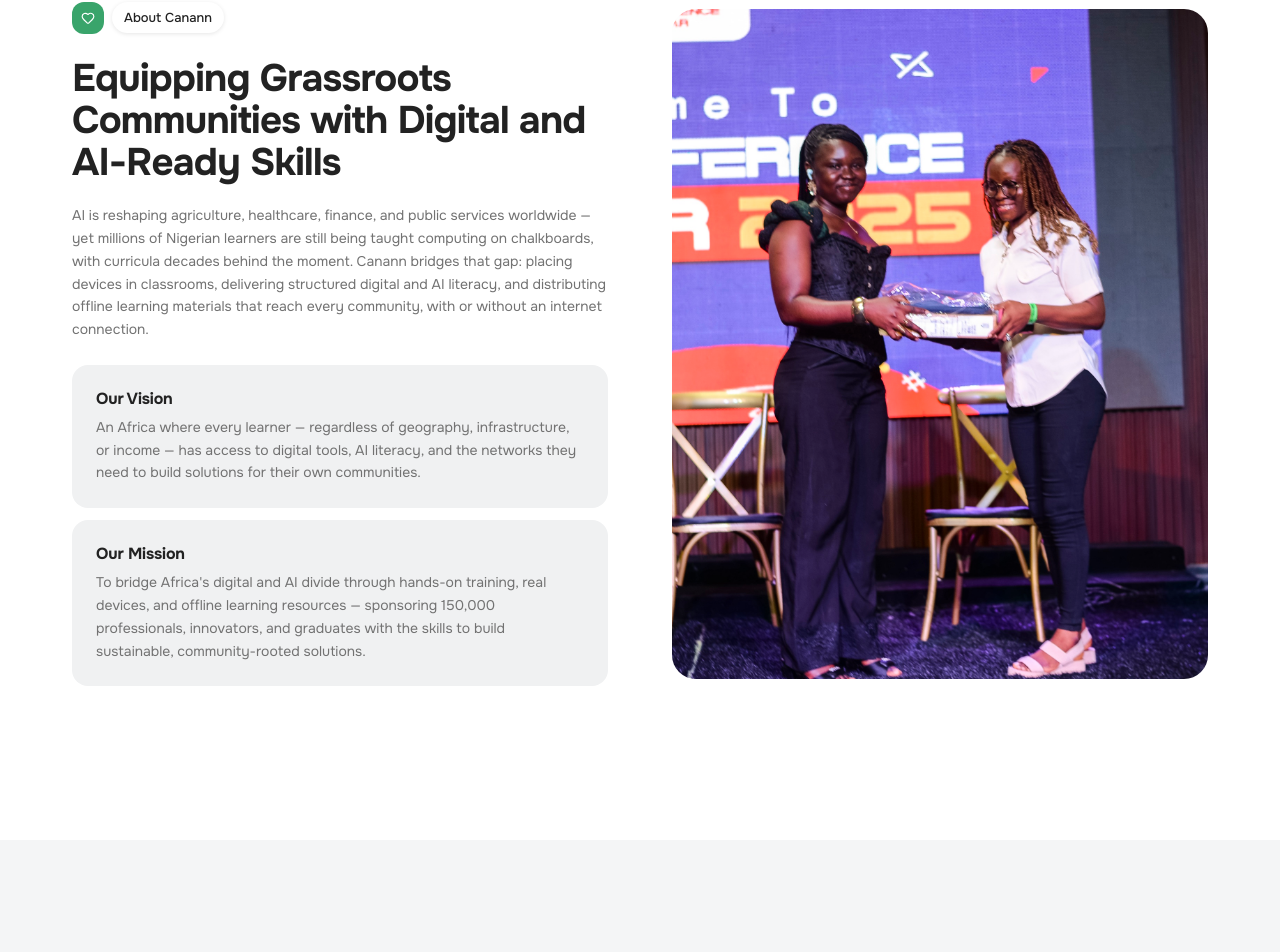
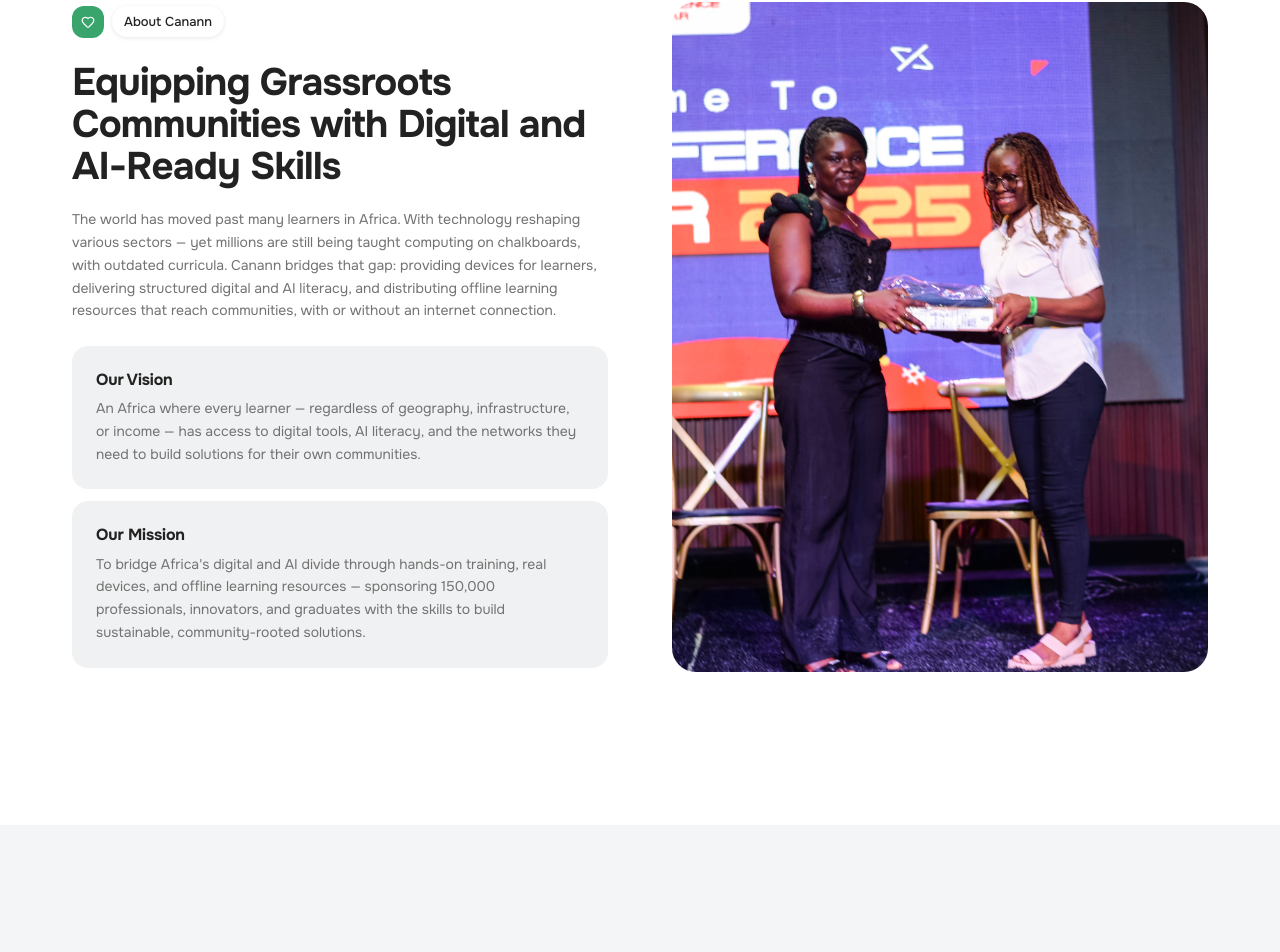
Before and after one commit to teelda/canann-ng, a Next.js app: page /about-us in a window 1280 px wide. Shown: the part 832-1784 px from the top of the page. Built offline with nearby package versions, Linux system fonts and the light colour scheme; no server answers.

Commit message:
Update: About Us page content revisions

```diff
--- a/app/about-us/page.tsx
+++ b/app/about-us/page.tsx
@@ -198,7 +198,7 @@ export default function AboutUsPage() {
                 className="mt-5 leading-relaxed"
                 style={{ fontSize: "14px", color: "var(--muted)", fontWeight: 400 }}
               >
-                AI is reshaping agriculture, healthcare, finance, and public services worldwide — yet millions of Nigerian learners are still being taught computing on chalkboards, with curricula decades behind the moment. Canann bridges that gap: placing devices in classrooms, delivering structured digital and AI literacy, and distributing offline learning materials that reach every community, with or without an internet connection.
+                The world has moved past many learners in Africa. With technology reshaping various sectors — yet millions are still being taught computing on chalkboards, with outdated curricula. Canann bridges that gap: providing devices for learners, delivering structured digital and AI literacy, and distributing offline learning resources that reach communities, with or without an internet connection.
               </p>
               <div className="mt-6 space-y-3">
                 {[
```
